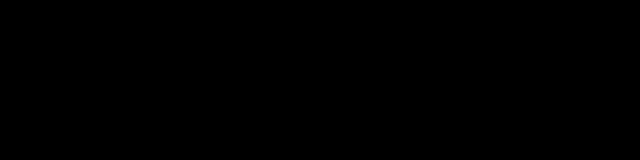
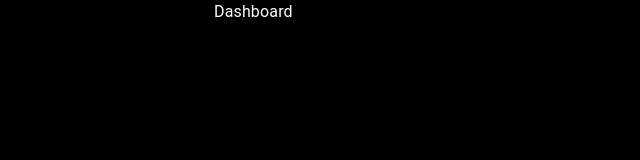
Before and after one commit to ymuichiro/decentralized-guild_old, a React (Vite) app in the folder frontend/: page /dashboard in a window 1280 px wide. Shown: the top 160 px of the page, without its empty margins (0-640 px from the left). Built offline with nearby package versions, Linux system fonts and the light colour scheme.

Commit message:
[fix] downgrade `symbol-sdk` 2.0.3->2.0.2

```diff
--- a/frontend/package.json
+++ b/frontend/package.json
@@ -18,7 +18,7 @@
     "react-dom": "^18.2.0",
     "react-router-dom": "^6.4.2",
     "recoil": "^0.7.6",
-    "symbol-sdk": "2.0.3"
+    "symbol-sdk": "2.0.2"
   },
   "devDependencies": {
     "@esbuild-plugins/node-globals-polyfill": "^0.1.1",
--- a/frontend/src/pages/app/Dashboard.tsx
+++ b/frontend/src/pages/app/Dashboard.tsx
@@ -1,5 +1,12 @@
+import Container from '@components/atom/Container';
+import Typography from '@components/atom/Typography';
+
 const Dashboard = (): JSX.Element => {
-  return <div></div>;
+  return (
+    <Container maxWidth='md'>
+      <Typography>Dashboard</Typography>
+    </Container>
+  );
 };
 
 export default Dashboard;
```
Also changed, not shown: 1 other file (tests, documents, lock files or other folders).
